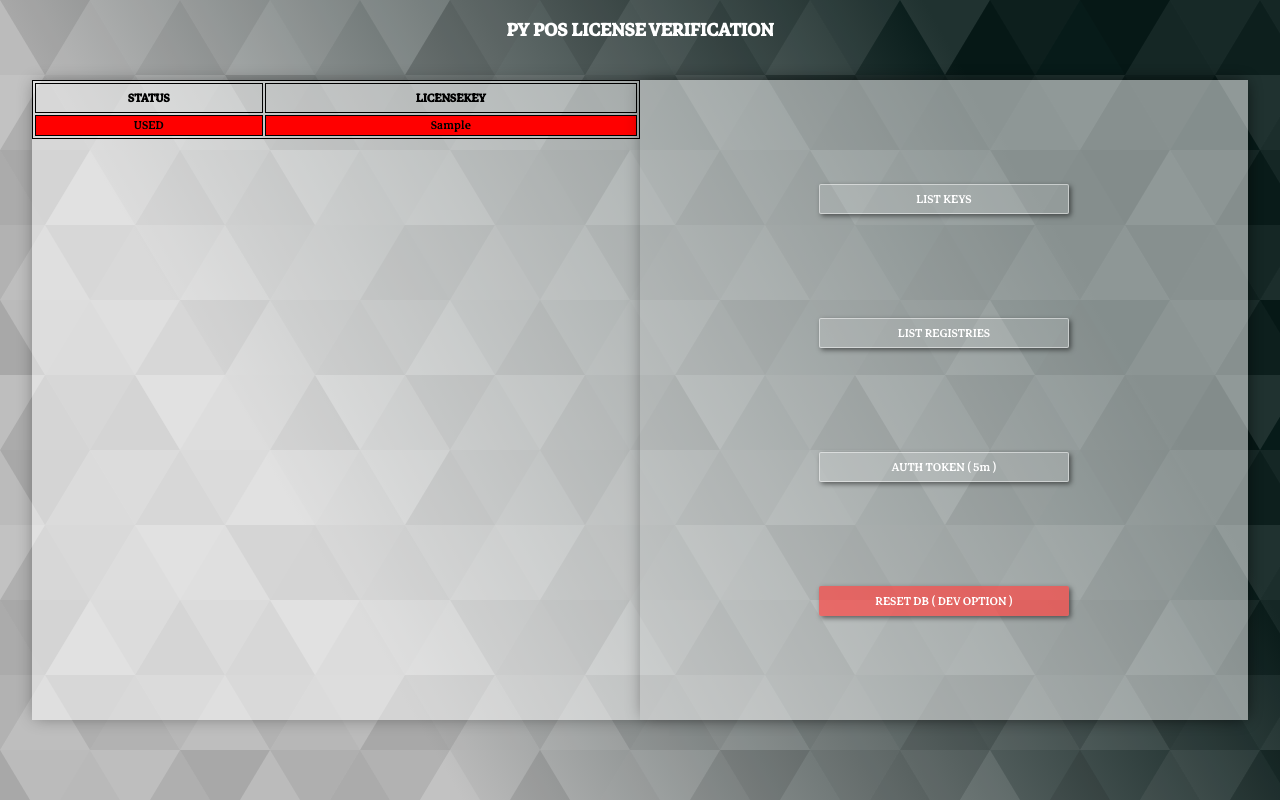
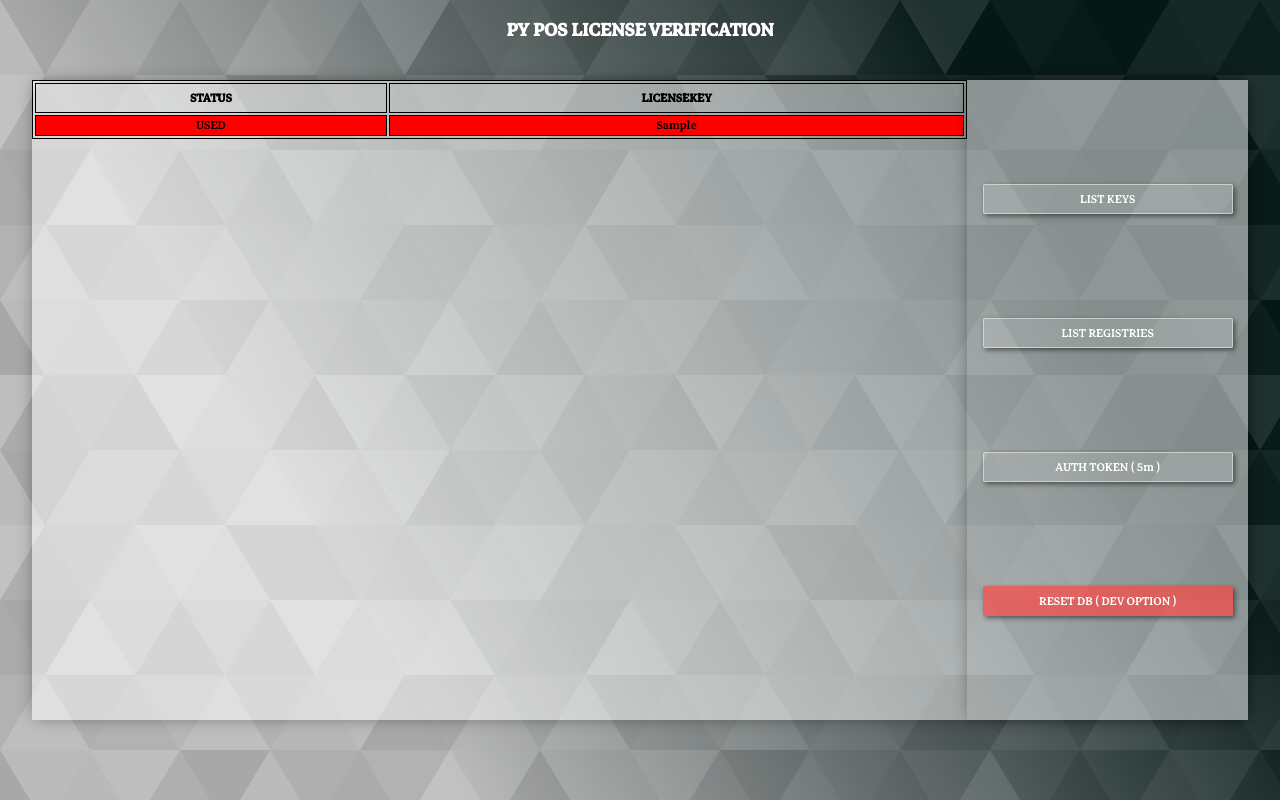
Before and after one commit to Ahmed-ft/PYPOS-LICENSE-CHECK, a Flask app: page / in a window 1280 px wide. Run offline with Flask 2, Linux system fonts and the light colour scheme; a user stored in the database is signed in; tables that the repository leaves empty hold one stand-in row (values such as "Sample post").

Commit message:
no comment

```diff
--- a/root/main/templates/main/index.html
+++ b/root/main/templates/main/index.html
@@ -49,6 +49,7 @@
     </style>
 
     <script>
+
         $(document).ready(function () {
 
             $('.copy').click(function (e) {
@@ -105,6 +106,7 @@
             });
 
         });
+
     </script>
 
     <div class="box-shadow flex-c-se" style="width: 95%; height: 80%; background-color: #ffffff81;">
@@ -187,7 +189,7 @@
 
         </div>
 
-        <div class="wh100 flex-c-c-se box-shadow">
+        <div style="width: 30% !important;" class="h100 flex-c-c-se box-shadow">
             <!-- INNER RIGHT WRPR -->
 
             <a id="list_keys_toggle" class="btn trans_btn" style="width: 250px; padding: 0 10px;" href="#">LIST KEYS</a>
```
